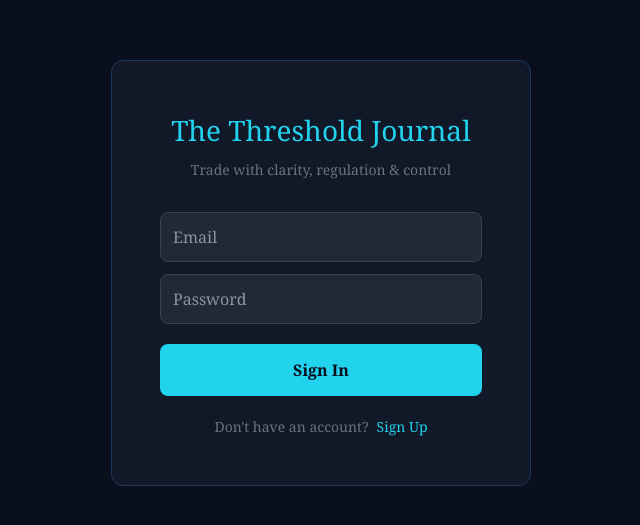
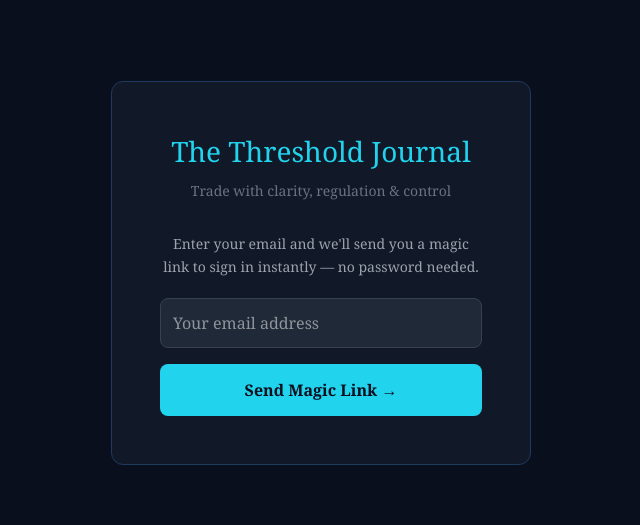
Before and after one commit to edoumert/threshold-journal, a Next.js app: page / in a window 1280 px wide. Shown: the part 127-652 px from the top of the page, without its empty margins (319-959 px from the left). Built offline with nearby package versions, Linux system fonts and the light colour scheme.

Commit message:
Add magic link login

```diff
--- a/app/page.tsx
+++ b/app/page.tsx
@@ -4,62 +4,66 @@ import { supabase } from './supabase'
 
 export default function LoginPage() {
   const [email, setEmail] = useState('')
-  const [password, setPassword] = useState('')
-  const [isSignUp, setIsSignUp] = useState(false)
+  const [loading, setLoading] = useState(false)
+  const [sent, setSent] = useState(false)
   const [error, setError] = useState('')
-  const [loading, setLoading] = useState(false)
-  const [message, setMessage] = useState('')
 
-  const handleAuth = async () => {
+  const handleMagicLink = async () => {
+    if (!email) { setError('Please enter your email'); return }
     setLoading(true)
     setError('')
-    setMessage('')
-    if (isSignUp) {
-      const { error } = await supabase.auth.signUp({ email, password })
+    const { error } = await supabase.auth.signInWithOtp({
+      email,
+      options: { emailRedirectTo: 'https://journal.erindoumert.com/pre-trade' }
+    })
     if (error) setError(error.message)
-      else setMessage('Check your email to confirm your account!')
-    } else {
-      const { error } = await supabase.auth.signInWithPassword({ email, password })
-      if (error) setError(error.message)
-      else window.location.href = '/pre-trade'
-    }
+    else setSent(true)
     setLoading(false)
   }
 
   return (
-    <main style={{minHeight:'100vh',background:'#0a0f1e',display:'flex',alignItems:'center',justifyContent:'center',fontFamily:'Georgia, serif'}}>
-      <div style={{background:'#111827',padding:'48px',borderRadius:'12px',width:'100%',maxWidth:'420px',border:'1px solid #1e3a5f'}}>
-        <h1 style={{color:'#22d3ee',fontSize:'28px',marginBottom:'8px',textAlign:'center'}}>The Threshold Journal</h1>
-        <p style={{color:'#6b7280',textAlign:'center',marginBottom:'32px',fontSize:'14px'}}>Trade with clarity, regulation & control</p>
+    <main style={{ minHeight:'100vh', background:'#0a0f1e', display:'flex', alignItems:'center', justifyContent:'center', fontFamily:'Georgia, serif' }}>
+      <div style={{ background:'#111827', padding:'48px', borderRadius:'12px', width:'100%', maxWidth:'420px', border:'1px solid #1e3a5f' }}>
+        <h1 style={{ color:'#22d3ee', fontSize:'28px', marginBottom:'8px', textAlign:'center' }}>The Threshold Journal</h1>
+        <p style={{ color:'#6b7280', textAlign:'center', marginBottom:'32px', fontSize:'14px' }}>Trade with clarity, regulation & control</p>
+
+        {!sent ? (
+          <>
+            <p style={{ color:'#9ca3af', fontSize:'14px', marginBottom:'20px', textAlign:'center', lineHeight:'1.6' }}>
+              Enter your email and we'll send you a magic link to sign in instantly — no password needed.
+            </p>
             <input
               type="email"
-          placeholder="Email"
+              placeholder="Your email address"
               value={email}
               onChange={e => setEmail(e.target.value)}
-          style={{width:'100%',padding:'12px',marginBottom:'12px',background:'#1f2937',border:'1px solid #374151',borderRadius:'8px',color:'white',fontSize:'16px',boxSizing:'border-box'}}
+              onKeyDown={e => e.key === 'Enter' && handleMagicLink()}
+              style={{ width:'100%', padding:'12px', marginBottom:'16px', background:'#1f2937', border:'1px solid #374151', borderRadius:'8px', color:'white', fontSize:'16px', boxSizing:'border-box' as const }}
             />
-        <input
-          type="password"
-          placeholder="Password"
-          value={password}
-          onChange={e => setPassword(e.target.value)}
-          style={{width:'100%',padding:'12px',marginBottom:'20px',background:'#1f2937',border:'1px solid #374151',borderRadius:'8px',color:'white',fontSize:'16px',boxSizing:'border-box'}}
-        />
-        {error && <p style={{color:'#f87171',marginBottom:'12px',fontSize:'14px'}}>{error}</p>}
-        {message && <p style={{color:'#34d399',marginBottom:'12px',fontSize:'14px'}}>{message}</p>}
+            {error && <p style={{ color:'#f87171', marginBottom:'12px', fontSize:'14px' }}>{error}</p>}
             <button
-          onClick={handleAuth}
+              onClick={handleMagicLink}
               disabled={loading}
-          style={{width:'100%',padding:'14px',background:'#22d3ee',color:'#0a0f1e',border:'none',borderRadius:'8px',fontSize:'16px',fontWeight:'bold',cursor:'pointer'}}
+              style={{ width:'100%', padding:'14px', background:'#22d3ee', color:'#0a0f1e', border:'none', borderRadius:'8px', fontSize:'16px', fontWeight:'bold', cursor:'pointer' }}
             >
-          {loading ? 'Loading...' : isSignUp ? 'Create Account' : 'Sign In'}
+              {loading ? 'Sending...' : 'Send Magic Link →'}
             </button>
-        <p style={{color:'#6b7280',textAlign:'center',marginTop:'20px',fontSize:'14px'}}>
-          {isSignUp ? 'Already have an account?' : "Don't have an account?"}
-          <span onClick={() => setIsSignUp(!isSignUp)} style={{color:'#22d3ee',cursor:'pointer',marginLeft:'8px'}}>
-            {isSignUp ? 'Sign In' : 'Sign Up'}
-          </span>
+          </>
+        ) : (
+          <div style={{ textAlign:'center' as const }}>
+            <p style={{ fontSize:'48px', marginBottom:'16px' }}>✉️</p>
+            <h2 style={{ color:'#22d3ee', fontSize:'22px', marginBottom:'12px' }}>Check your email!</h2>
+            <p style={{ color:'#9ca3af', fontSize:'15px', lineHeight:'1.7' }}>
+              We sent a magic link to <strong style={{ color:'white' }}>{email}</strong>. Click the link in the email to sign in instantly.
             </p>
+            <button
+              onClick={() => { setSent(false); setEmail('') }}
+              style={{ marginTop:'24px', background:'transparent', border:'1px solid #374151', color:'#6b7280', padding:'8px 16px', borderRadius:'8px', cursor:'pointer', fontSize:'14px' }}
+            >
+              Use a different email
+            </button>
+          </div>
+        )}
       </div>
     </main>
   )
```
Lines whose indentation alone changed are shown as unchanged.
